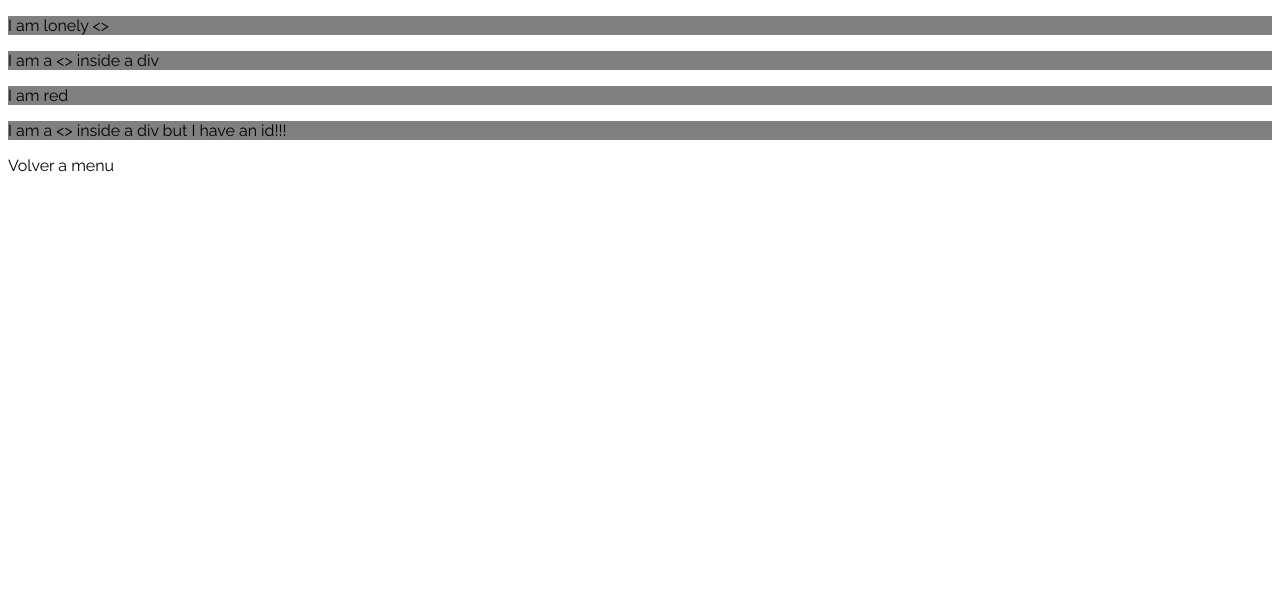
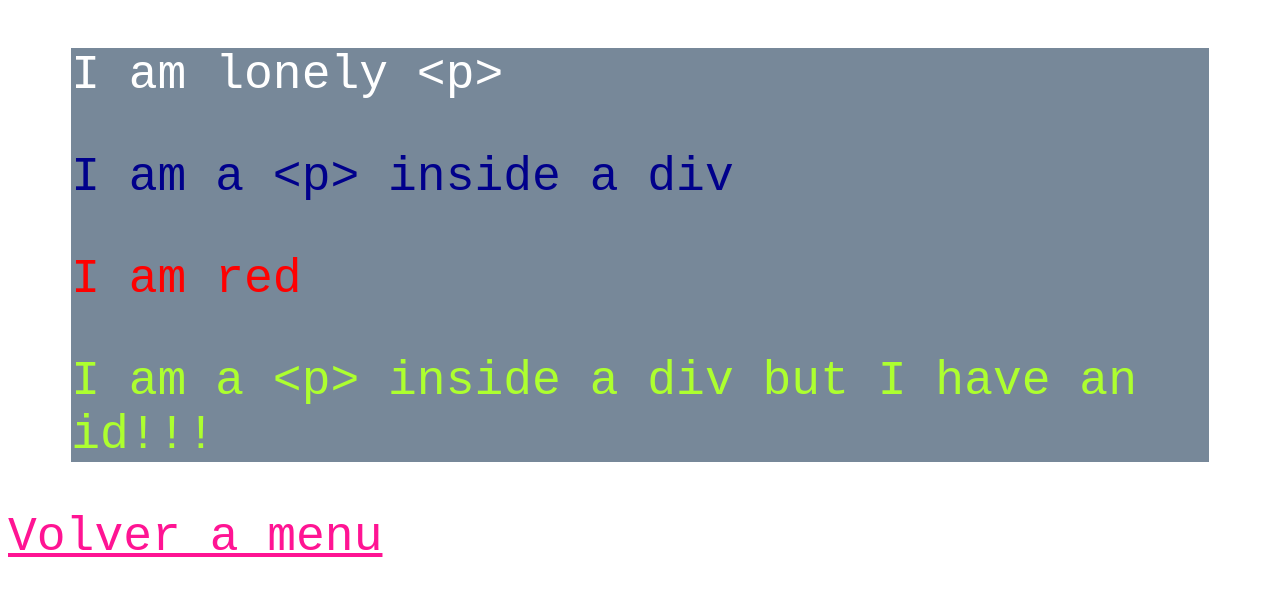
Before and after one commit to sirpoint/css-training, a website: page layout-01/src/index.html in a window 1280 px wide. Drawn offline with Linux system fonts and the light colour scheme.

Commit message:
End Specifity

```diff
--- a/layout-01/src/content/site.css
+++ b/layout-01/src/content/site.css
@@ -2,26 +2,32 @@
 
 body {
     /* font-size: 80%; */
-    font-family: 'Raleway', sans-serif;
+    font-family: monospace;
+    font-size: 3rem;
 }
 
-h1 {
-    font-size: 0.5em;
+* { /*000*/
+    color: deeppink;
 }
 
-a {
-    text-decoration: none;
-    color: black;
+p { /*001*/
+    color: white;
 }
 
-a:hover {
+div p { /*002*/
+    color: darkblue;
+}
+
+.red { /*010*/
+    color: red;
+}
+
+#lemoncode { /*100*/
     color: greenyellow;
 }
 
-p {
-    background-color: green;
+.container {
+    width: 90%;
+    margin: 0 auto;
+    background-color: lightslategray;
 }
-
-p {
-    background-color: gray;
-}
--- a/layout-01/src/index.html
+++ b/layout-01/src/index.html
@@ -8,12 +8,12 @@
     <title>Document</title>
 </head>
 <body>
-    <section>
-        <p>I am lonely &lt&gt</p>
+    <section class="container">
+        <p>I am lonely &ltp&gt</p>
         <div>
-            <p>I am a &lt&gt inside a div</p>
+            <p>I am a &ltp&gt inside a div</p>
             <p class="red">I am red</p>
-            <p class="red" id="lemoncode">I am a &lt&gt inside a div but I have an id!!!</p>
+            <p class="red" id="lemoncode">I am a &ltp&gt inside a div but I have an id!!!</p>
         </div>
     </section>
     <a href="#">Volver a menu</a>
```
